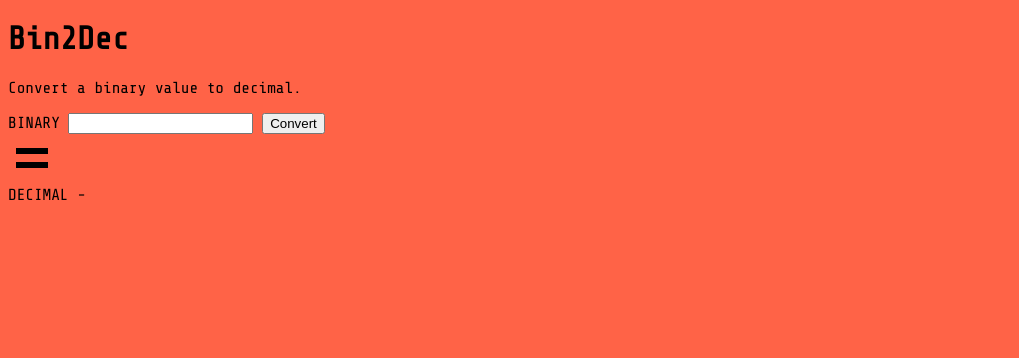
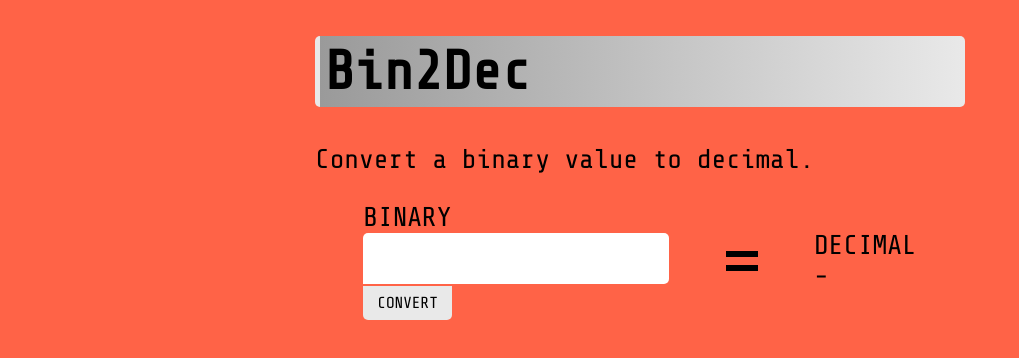
Before and after one commit to allanqueiroz02/bin2Dec, a plain HTML site: page index.html in a window 1280 px wide. Shown: the whole page, without its empty margins (0-1019 px from the left). Drawn offline with nearby package versions, Linux system fonts and the light colour scheme.

Commit message:
Implementada estilizção

```diff
--- a/css/style.css
+++ b/css/style.css
@@ -1,8 +1,65 @@
 :root {
   --color-tomato: #ff6347;
+  --color-gray-light-1: #e9e9e9;
+  --color-gray-light-2: #d4d4d4;
+  --color-gray-light-3: #9a9a9a;
+}
+
+* {
+  font-family: "Share Tech Mono", monospace;
 }
 
 body {
   background: var(--color-tomato);
-  font-family: "Share Tech Mono", monospace;
+  font-size: 1.7rem;
 }
+
+h1 {
+  padding: 5px;
+  border-radius: 5px;
+  border-left: 5px solid var(--color-gray-light-1);
+  background: linear-gradient(
+    90deg,
+    var(--color-gray-light-3),
+    var(--color-gray-light-1)
+  );
+}
+
+label {
+  display: block;
+}
+
+input {
+  caret-color: var(--color-tomato);
+  display: block;
+  border: none;
+  outline: none;
+  padding: 12px 16px;
+  border-radius: 5px 5px 5px 0;
+  font-size: 1.5rem;
+}
+
+button {
+  padding: 8px 14px;
+  text-transform: uppercase;
+  font-size: 1rem;
+  border: none;
+  border-radius: 0 0 5px 5px;
+  background: var(--color-gray-light-1);
+}
+
+button:hover {
+  cursor: pointer;
+  background: var(--color-gray-light-2);
+}
+
+.container {
+  max-width: 650px;
+  margin: 0 auto;
+}
+
+.main-content {
+  display: flex;
+  justify-content: space-evenly;
+  align-items: center;
+}
```
